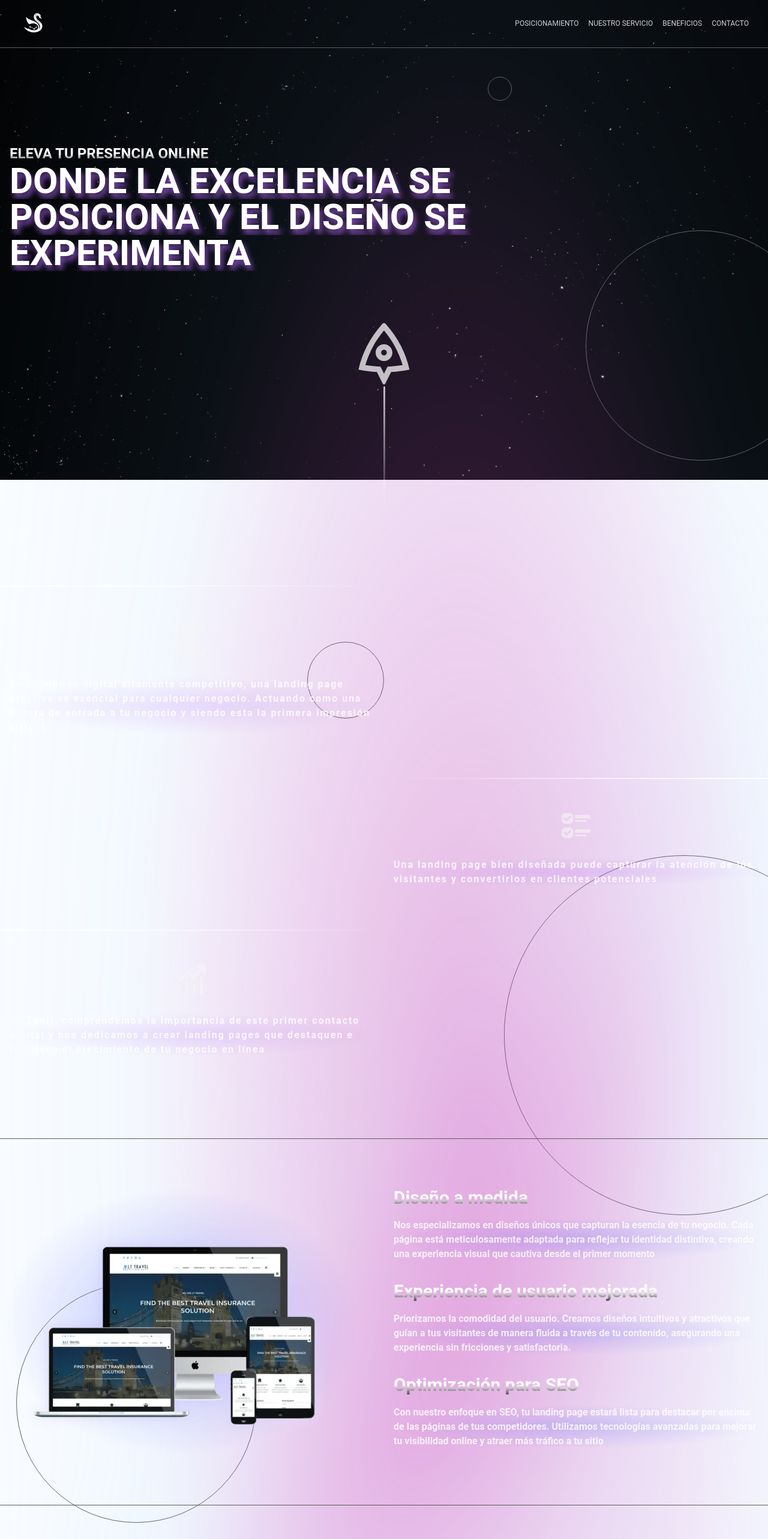
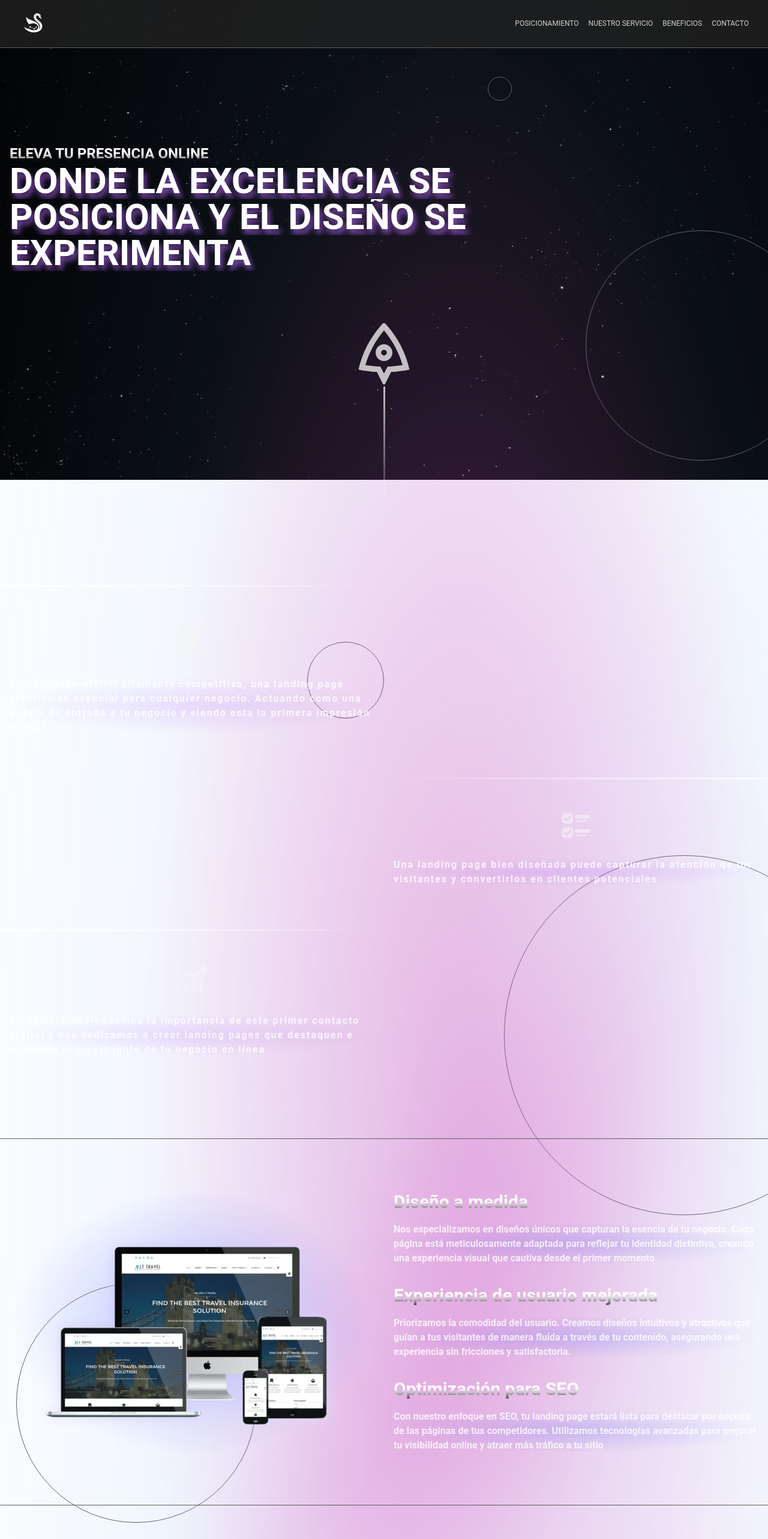
Before and after one commit to Sanchezguidorl/zenit-landing-page, a Next.js app: page / in a window 1280 px wide. Shown: the top 2566 px of the page at 60% size. Built offline with nearby package versions, Linux system fonts and the light colour scheme.

Commit message:
Se modifica color de bg

```diff
--- a/app/src/components/layouts/Header.tsx
+++ b/app/src/components/layouts/Header.tsx
@@ -1,4 +1,4 @@
-import "../../../styles/sections/Presentation.css";
+import "../../../styles/layouts/Header.css";
 import HeaderContent from "./HeaderContent";
 
 
--- a/app/src/components/layouts/HeaderContent.tsx
+++ b/app/src/components/layouts/HeaderContent.tsx
@@ -43,16 +43,16 @@ function HeaderContent() {
           alt="Logo del sitio"
         />
       </div>
-      <div className="top-full w-full">
+      <div className="w-full">
         <div
-          className="w-full px-6 py-4 flex justify-end opacity-80 hover:opacity-100 sm:hidden"
+          className="w-full px-6 py-4 flex justify-center opacity-80 hover:opacity-100 sm:hidden"
           onClick={() => setShowMenu(!showMenu)}
         >
           <MenuHeader isActive={showMenu} />
         </div>
       </div>
       <nav
-        className={`absolute top-full header-content-container transition-all duration-300 sm:hidden overflow-hidden ${
+        className={`absolute top-full header-content-container transition-all w-full duration-300 sm:hidden overflow-hidden ${
           showMenu ? "py-3 max-h-[600px] border-b" : "max-h-0 py-0"
         }`}
       >
--- a/app/src/components/sections/OurService.tsx
+++ b/app/src/components/sections/OurService.tsx
@@ -3,8 +3,8 @@ import Image from "next/image";
 import DesignsImg from "/public/responsiveDesign.webp";
 function OurService() {
   return (
-    <section className="flex flex-col lg:flex-row flex-wrap py-20 border-b border-b-no-dark border-t border-t-no-dark" id="OurService">
-      <div className="w-full lg:w-1/2">
+    <section className=" flex flex-col lg:flex-row flex-wrap items-center py-20 border-b border-b-no-dark border-t border-t-no-dark" id="OurService">
+      <div className="w-full lg:w-1/2 flex justify-center">
         <Image src={DesignsImg} sizes="(max-width: 430px) 400px" loading="lazy" id="DesignsImage" alt="Imagen de diseños de sitios web en diferentes dispositivos" />
       </div>
       <div className="lg:w-1/2 px-4 text-white">
--- a/tailwind.config.ts
+++ b/tailwind.config.ts
@@ -7,7 +7,6 @@ const config: Config = {
     "./app/**/*.{js,ts,jsx,tsx,mdx}",
   ],
   purge: [
-    "./pages/**/*.{js,ts,jsx,tsx,mdx}",
     "./components/**/*.{js,ts,jsx,tsx,mdx}",
     "./app/**/*.{js,ts,jsx,tsx,mdx}",
   ],
```
